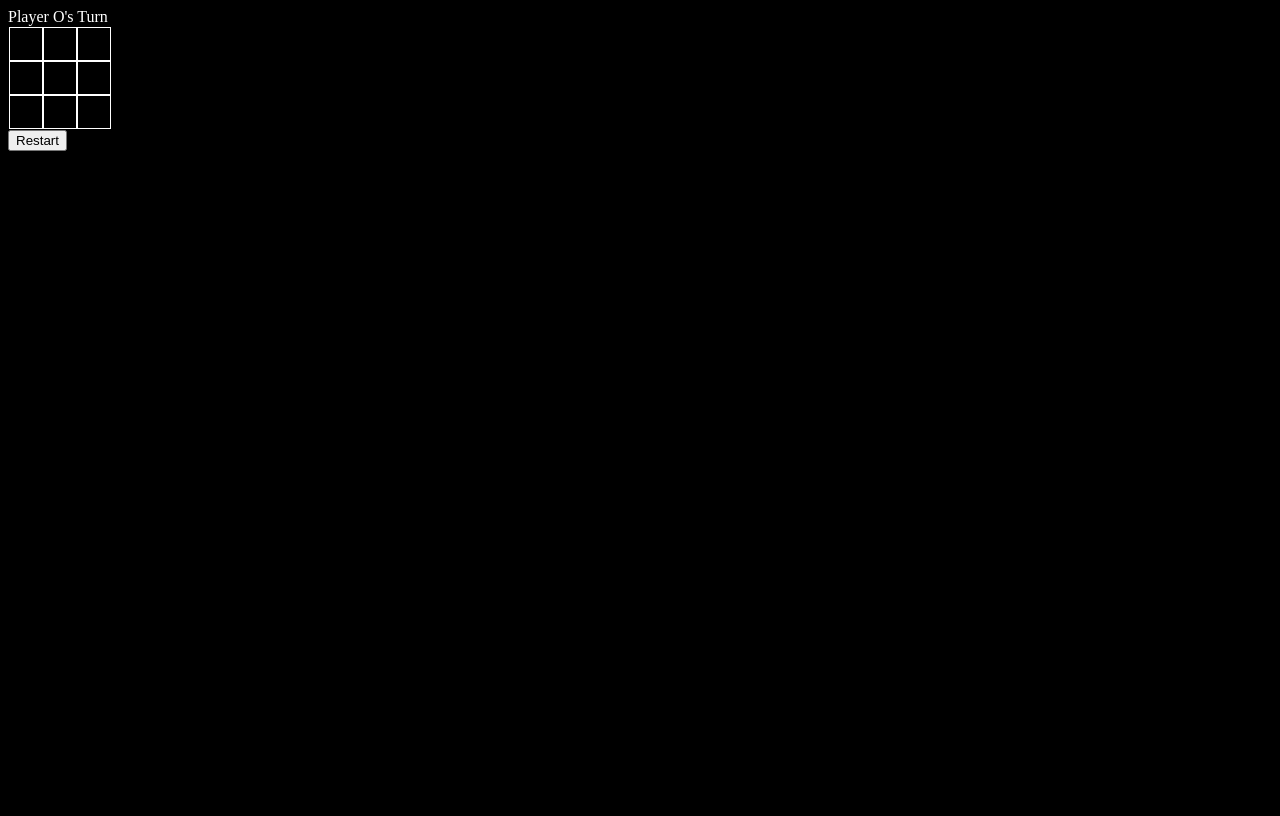
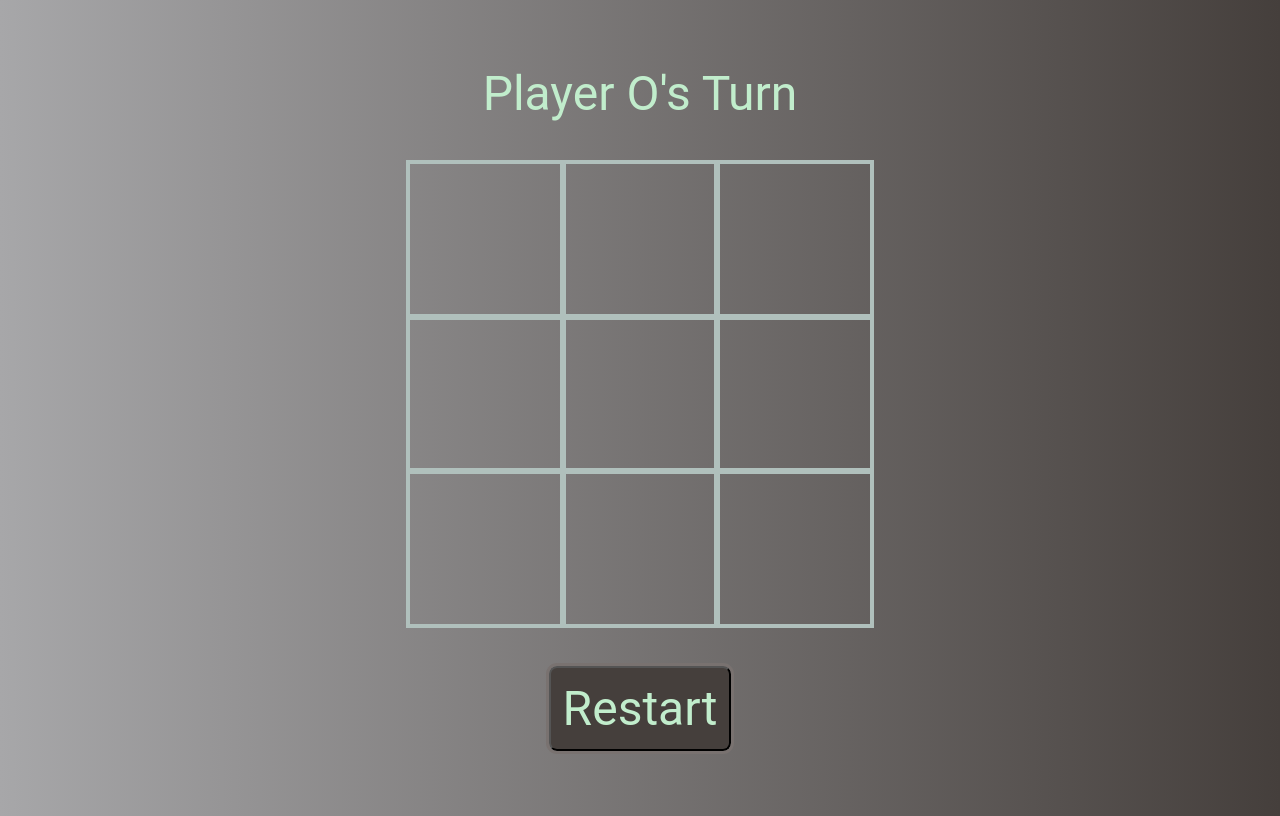
Before and after one commit to kyleyu23/tic-tac-toe, a plain HTML site: page index.html in a window 1280 px wide. Drawn offline with Linux system fonts and the light colour scheme.

Commit message:
add styles

```diff
--- a/index.html
+++ b/index.html
@@ -11,6 +11,7 @@
 </head>
 
 <body>
+    <div id="flex-container">
         <div id="game-info">Player O's Turn</div>
         <table id="board">
             <tr>
@@ -29,8 +30,8 @@
                 <td id="c8"></td>
             </tr>
         </table>
-
         <button id="restart">Restart</button>
+    </div>
 </body>
 
 </html>
--- a/styles.css
+++ b/styles.css
@@ -1,13 +1,42 @@
-td {
-    width: 30px;
-    height: 30px;
+*, *::before, *::after {
+    box-sizing: broder-box;
+    font-family: roboto, sans-serif;
+    font-weight: normal;
+    /* outline: 1px green solid; */
 }
 
 td {
-    outline: 1px solid white;
+    width: 150px;
+    height: 150px;
+    outline: 4px solid #B0C0BC;
+}
+
+td:hover {
+    background-color: #A7A7A9;
 }
 
 body {
-    background: black;
-    color: white;
+    background: linear-gradient(to right, #A7A7A9, #453F3C);
+    color: #C1EDCC;
+    font-size: 3rem;
+    text-align: center;
 }
+
+#flex-container {
+    display: flex;
+    flex-direction: column;
+    align-items: center;
+    justify-content: center;
+    min-height: 100vh;
+    row-gap: 5vh;
+}
+
+#restart {
+    font-size: 3rem;
+    border-radius: 8px;
+    padding: 12px;
+    color: #C1EDCC;
+    background: #453F3C;
+    outline: 3px solid #797270;
+    cursor: pointer;
+}
```
Lines whose indentation alone changed are shown as unchanged.
